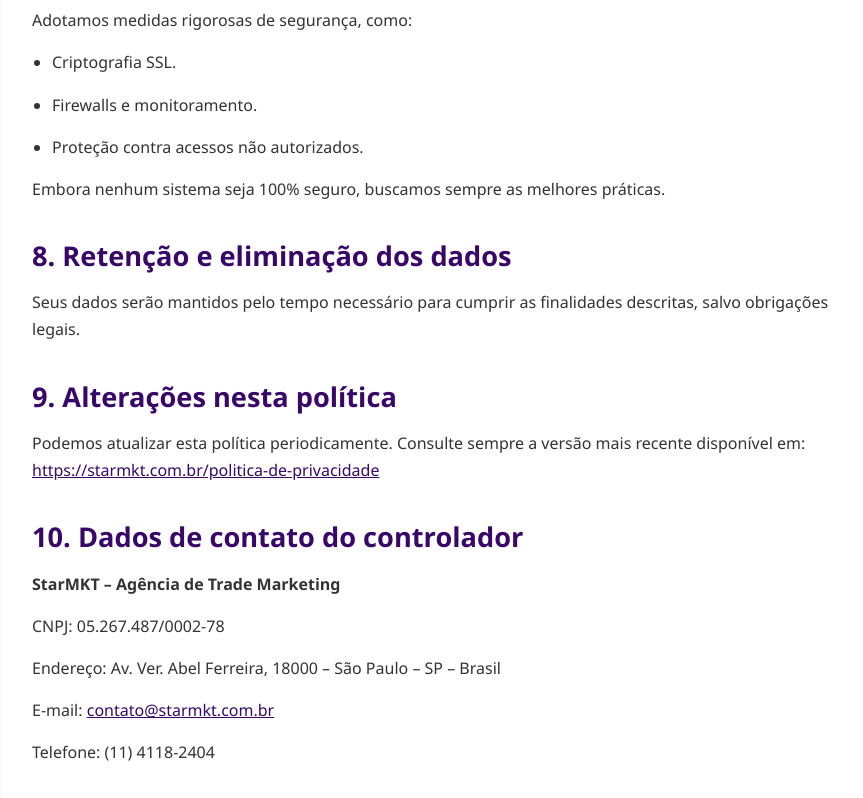
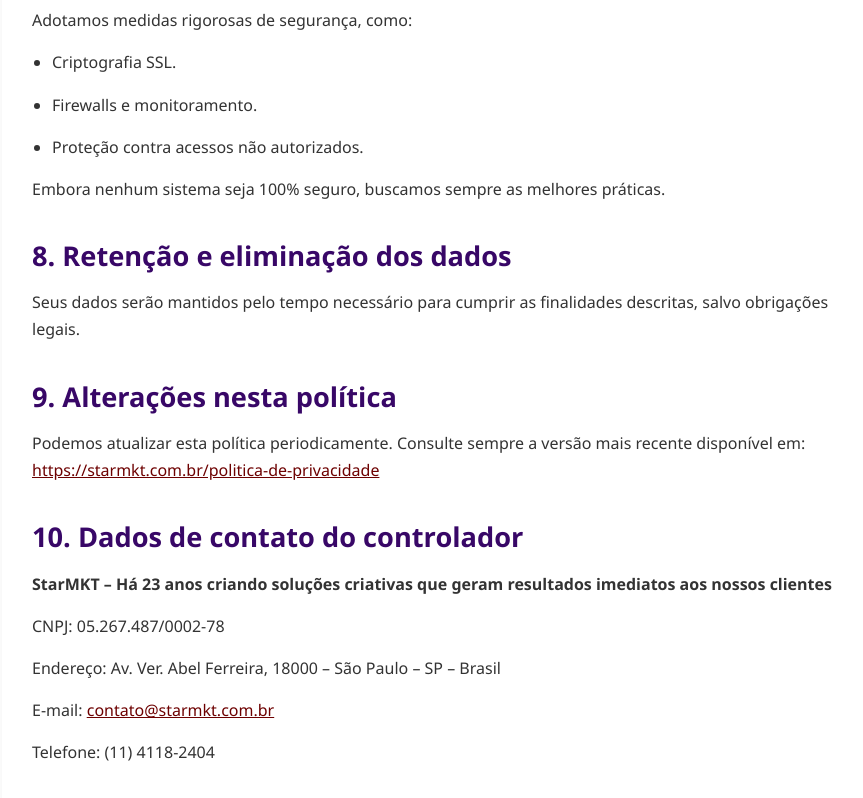
Before and after one commit to StarMKT/website2-starmkt.github.io, a plain HTML site: page politica-de-privacidade.html in a window 1280 px wide. Shown: the part 1984-2782 px from the top of the page, without its empty margins (188-1051 px from the left). Drawn offline with Linux system fonts and the light colour scheme.

Commit message:
🔒️ Privacy Politics updated

```diff
--- a/politica-de-privacidade.html
+++ b/politica-de-privacidade.html
@@ -54,7 +54,7 @@
         }
 
         a {
-            color: #380767;
+            color: #6d0000;
             text-decoration: underline;
         }
 
@@ -164,7 +164,7 @@
         <p>Podemos atualizar esta política periodicamente. Consulte sempre a versão mais recente disponível em: <a href="https://starmkt.com.br/politica-de-privacidade" target="_blank">https://starmkt.com.br/politica-de-privacidade</a></p>
 
         <h2>10. Dados de contato do controlador</h2>
-        <p><strong>StarMKT – Agência de Trade Marketing</strong></p>
+        <p><strong>StarMKT – Há 23 anos criando soluções criativas que geram resultados imediatos aos nossos clientes</strong></p>
         <p>CNPJ: 05.267.487/0002-78</p>
         <p>Endereço: Av. Ver. Abel Ferreira, 18000 – São Paulo – SP – Brasil</p>
         <p>E-mail: <a href="mailto:contato@starmkt.com.br">contato@starmkt.com.br</a></p>
```
